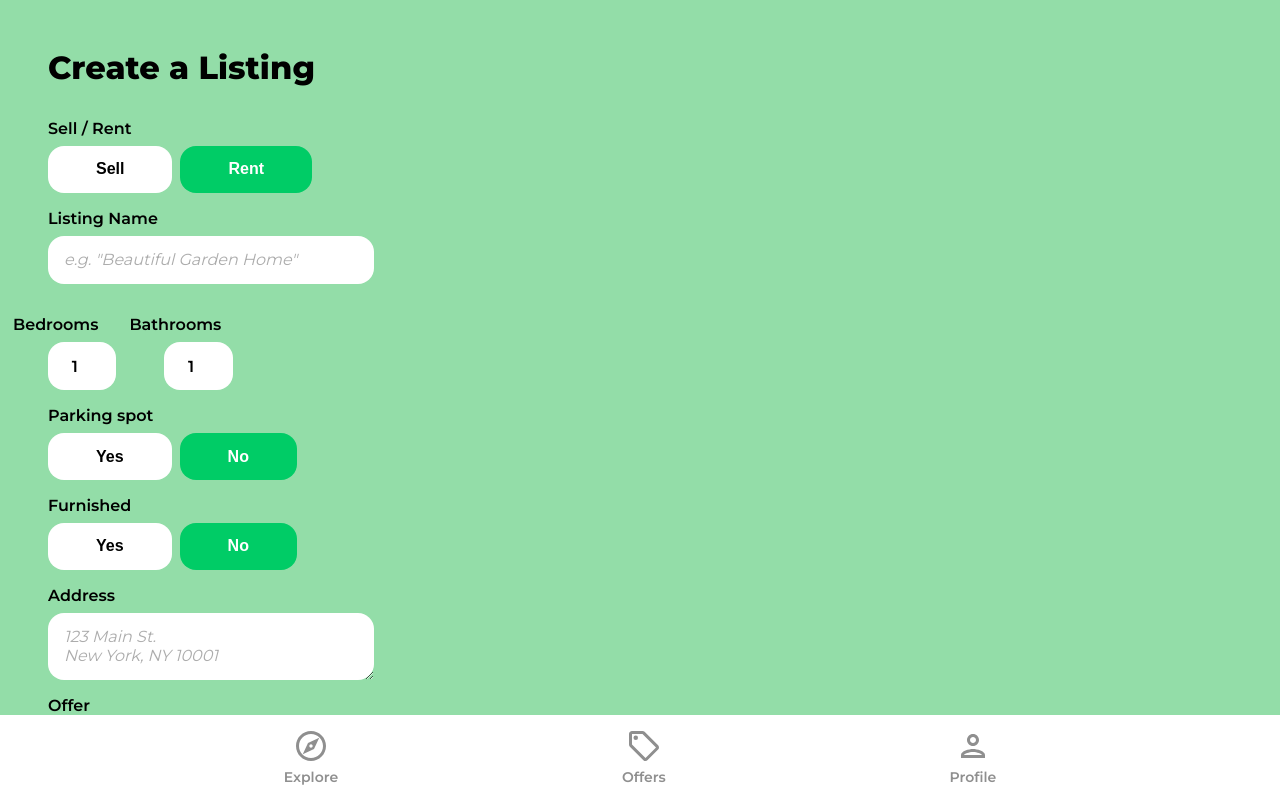
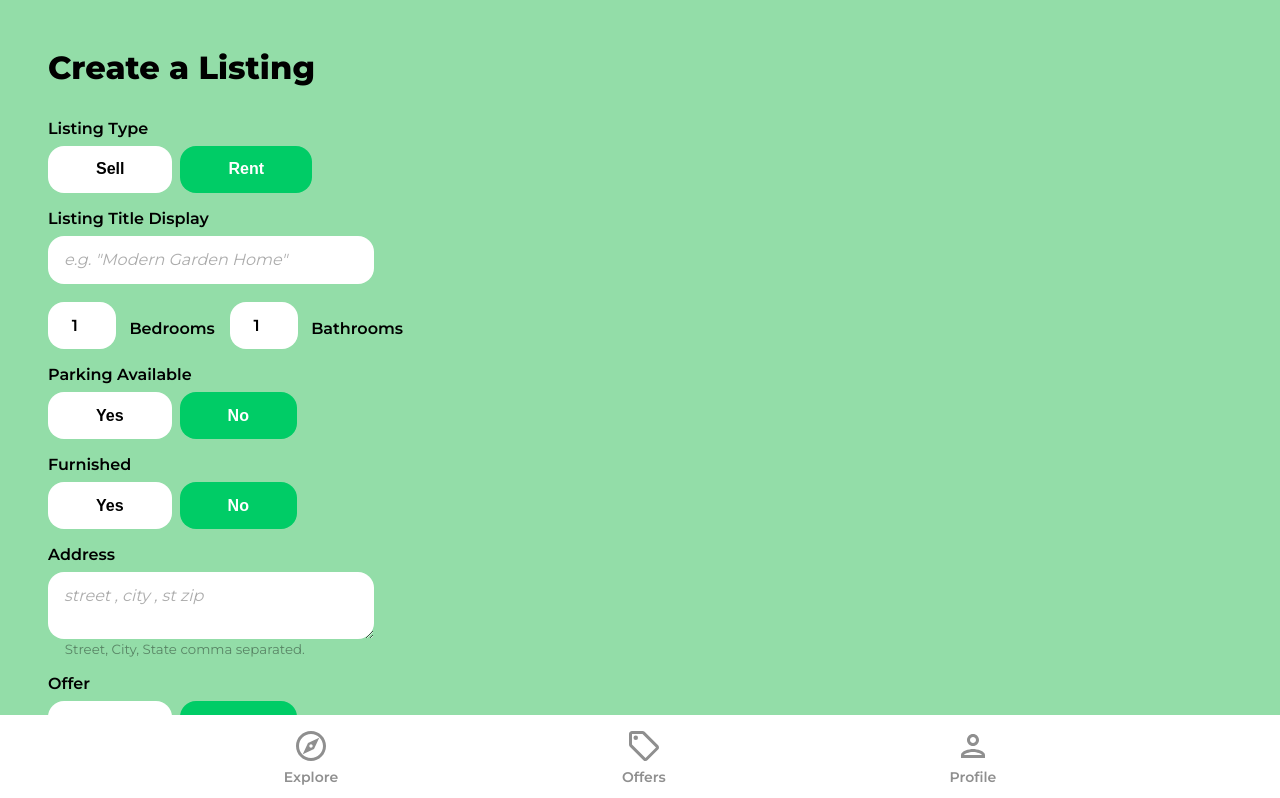
Before and after one commit to iancover/home-in, a React (Create React App) app: page /create-listing in a window 1280 px wide. Shown: the top 798 px of the page. Built offline with nearby package versions, Linux system fonts and the light colour scheme; no server answers; sample sign-in values are in the browser's storage.

Commit message:
style: Modify rooms label & address textarea
Move form-rooms labels to display after and inline with inputs.

Add a sub note below textarea to inform address format.

```diff
--- a/src/pages/CreateListing.jsx
+++ b/src/pages/CreateListing.jsx
@@ -109,6 +109,8 @@ function CreateListing() {
       //  'nullish coalescing ??' operator to return '0' if lat/lng = null/undefined
 
       location = data.status === 'ZERO_RESULTS' ? undefined : data.results[0]?.formatted_address;
+
+      console.log(data);
 
       if (location === undefined || location.includes('undefined')) {
         setLoading(false);
@@ -225,7 +227,7 @@ function CreateListing() {
       </header>
       <main>
         <form onSubmit={onSubmit}>
-          <label className='form-label'>Sell / Rent</label>
+          <label className='form-label'>Listing Type</label>
           <div className='form-btns'>
             <button
               className={type === 'sale' ? 'form-btn-active' : 'form-btn'}
@@ -245,7 +247,7 @@ function CreateListing() {
             </button>
           </div>
 
-          <label className='form-label'>Listing Name</label>
+          <label className='form-label'>Listing Title Display</label>
           <input
             className='form-input-name'
             type='text'
@@ -254,13 +256,12 @@ function CreateListing() {
             onChange={onMutate}
             maxLength='32'
             minLength='10'
-            placeholder='e.g. "Beautiful Garden Home"'
+            placeholder='e.g. "Modern Garden Home"'
             required
           />
 
-          <div className='form-rooms flex'>
-            <div>
-              <label className='form-label'>Bedrooms</label>
+          <div className='form-rooms'>
+            <div className='flex'>
               <input
                 className='form-input-small'
                 type='number'
@@ -271,9 +272,9 @@ function CreateListing() {
                 max='20'
                 required
               />
+              <label className='form-label'>Bedrooms</label>
             </div>
-            <div>
-              <label className='form-label'>Bathrooms</label>
+            <div className='flex'>
               <input
                 className='form-input-small'
                 type='number'
@@ -284,10 +285,11 @@ function CreateListing() {
                 max='20'
                 required
               />
+              <label className='form-label'>Bathrooms</label>
             </div>
           </div>
 
-          <label className='form-label'>Parking spot</label>
+          <label className='form-label'>Parking Available</label>
           <div className='form-btns'>
             <button
               className={parking ? 'form-btn-active' : 'form-btn'}
@@ -336,9 +338,10 @@ function CreateListing() {
             id='address'
             value={address}
             onChange={onMutate}
-            placeholder='123 Main St.&#13;New York, NY 10001'
+            placeholder='street , city , st zip'
             required
           />
+          <small className='images-info lighter'>&emsp; Street, City, State comma separated.</small>
 
           {!geolocationEnabled && (
             <div className='form-lat-lng flex'>
@@ -430,7 +433,7 @@ function CreateListing() {
             required
           />
           <small className='images-info lighter'>
-            &emsp;Max 6 images, first image is listing cover display.
+            &emsp;Max 6 images, listing cover will be first image.
           </small>
 
           <button type='submit' className='btn-primary create-listing-btn'>
```
